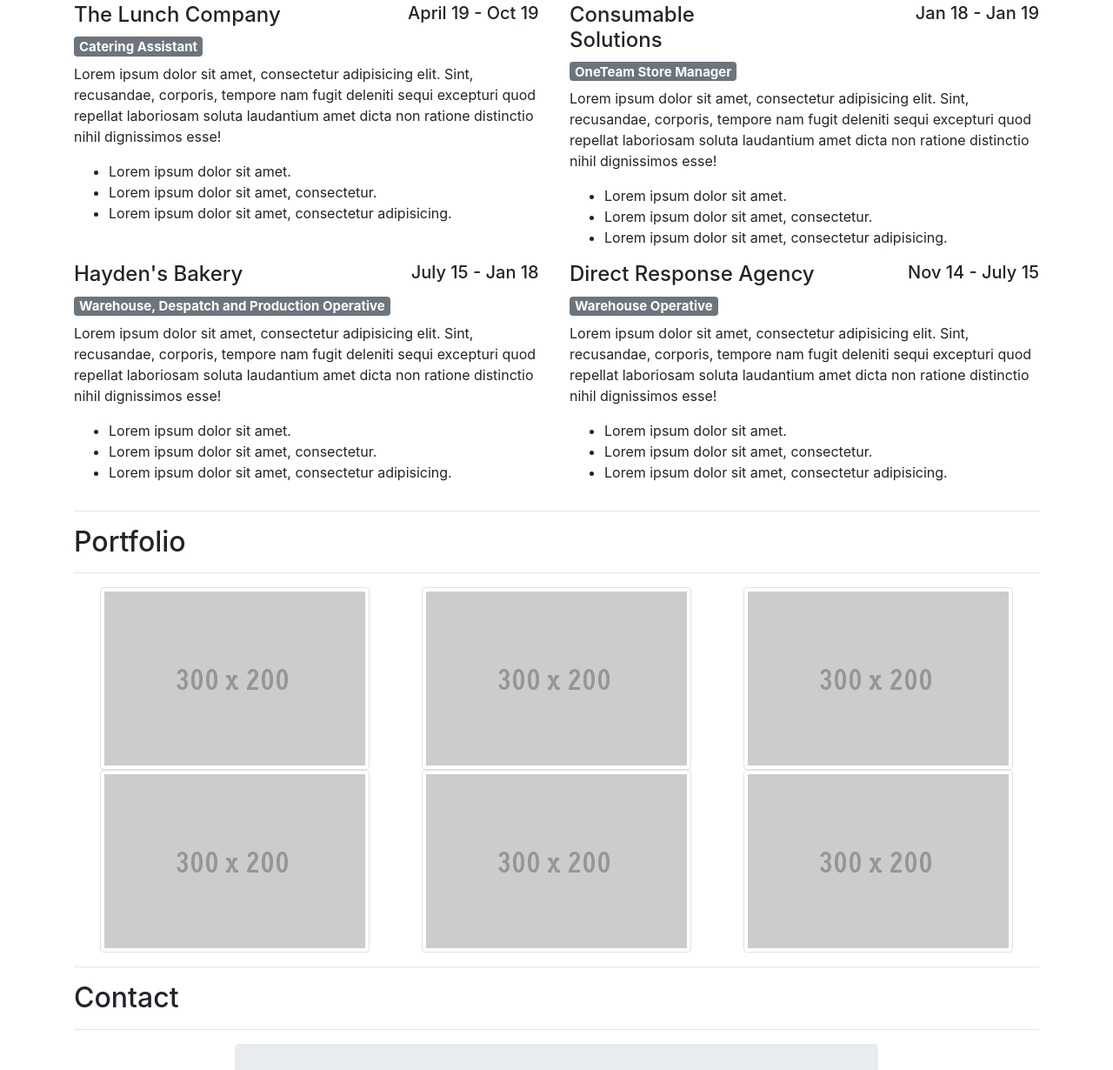
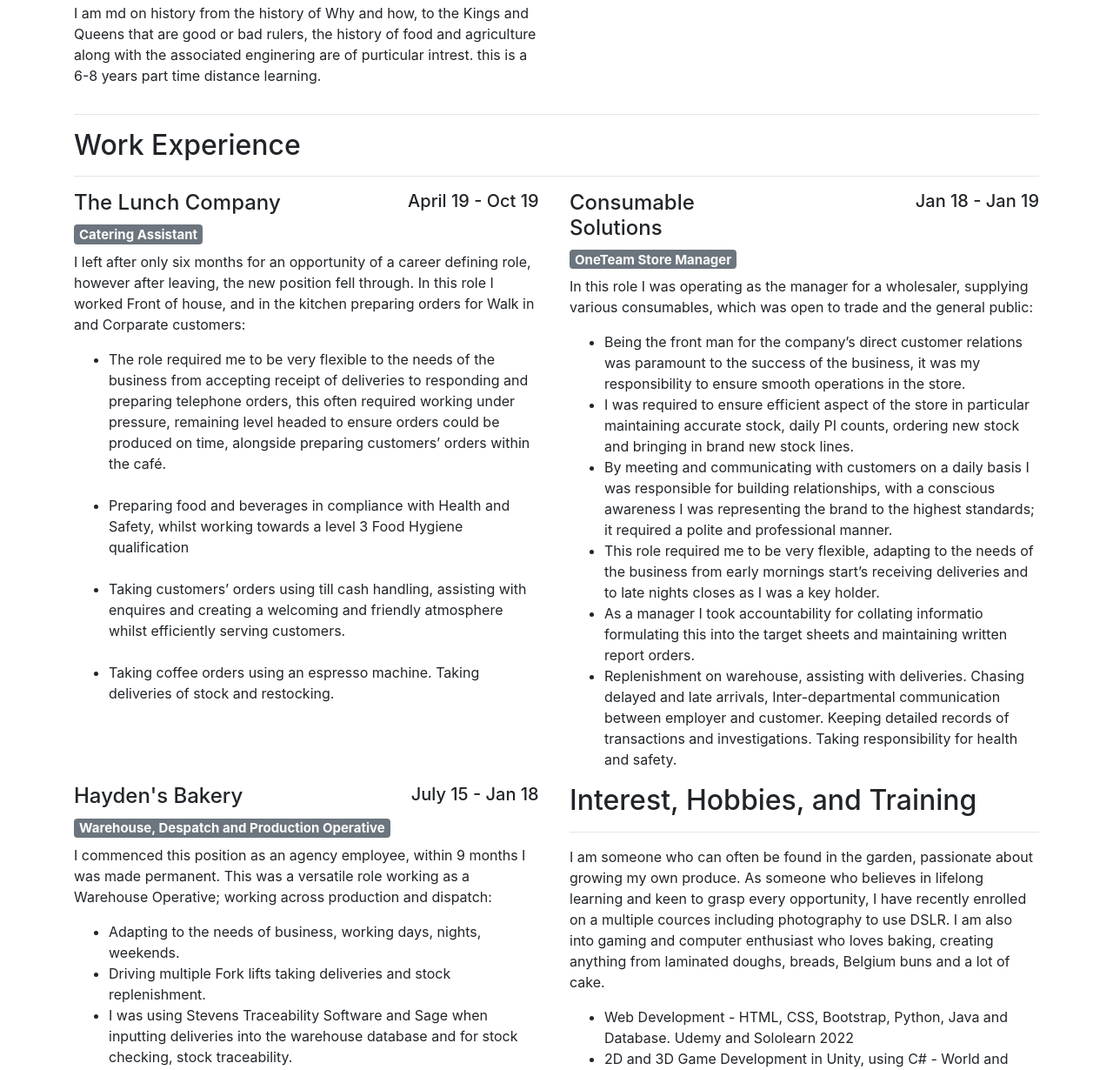
Before and after one commit to leotsmith/Portfolio, a plain HTML site: page index.html in a window 1280 px wide. Shown: the part 938-2168 px from the top of the page at 87% size. Drawn offline with Linux system fonts and the light colour scheme.

Commit message:
further information added to site

```diff
--- a/index.html
+++ b/index.html
@@ -26,8 +26,8 @@
             <img src="images/myimg.png" alt="My Image" width="118" height="115" class="mr-3 rounded">
             <div class="media-body">
               <h5 class="mt-0">Web Developer</h5>
-              Cras sit amet nibh libero, in gravida nulla. Nulla vel metus scelerisque ante sollicitudin. Cras purus odio, vestibulum in vulputate at, tempus viverra turpis. Fusce condimentum nunc ac nisi vulputate fringilla. Donec lacinia congue felis in faucibus.
-            </div>
+              <div>&nbsp;From my six years in  warehouse environments I possess an invaluable knowledge of customer service, products and business operations. Boasting a consistent, proven track record of successfully employing best practice, including confidently performing at a managerial level. My positive attitude and outgoing personality aid my ability to interact with colleagues and customers in an efficient and helpful manner. I thrive working with the public, dealing with queries and solving problems. I am a confident person, who is capable of  working on my own initiative, who is quick to learn new processes and procedures and able to multitask and work in a busy environment without compromising standards, whilst adapting to pressurised situations easily. I am always flexible in my approach to my work. With a constant desire to learn new skills and a clear objective of my future goals I am keen to develop my career within a progressive and responsive organisation.</div>
+</div>
           </div>
         </div>
         <div class="col-md-4 col-sm-12">
@@ -116,11 +116,12 @@
             </div>
           </div>
           <h5><span class="badge badge-secondary">Catering Assistant</span></h5>
-          <p>Lorem ipsum dolor sit amet, consectetur adipisicing elit. Sint, recusandae, corporis, tempore nam fugit deleniti sequi excepturi quod repellat laboriosam soluta laudantium amet dicta non ratione distinctio nihil dignissimos esse!</p>
+          <p>I left after only six months for an opportunity of a career defining role, however after leaving, the new position fell through. In this role I worked Front of house, and in the kitchen preparing orders for Walk in and Corparate customers:</p>
           <ul>
-            <li>Lorem ipsum dolor sit amet.</li>
-            <li>Lorem ipsum dolor sit amet, consectetur.</li>
-            <li>Lorem ipsum dolor sit amet, consectetur adipisicing.</li>
+            <li>The role required me to be very flexible to the needs of the business from accepting receipt of deliveries to responding and preparing telephone orders, this often required working under pressure, remaining level headed to ensure orders could be produced on time, alongside preparing customers’ orders within the café.</li><br>
+            <li>Preparing food and beverages in compliance with Health and Safety, whilst working towards a level 3 Food Hygiene qualification</li><br>
+            <li>Taking customers’ orders using till cash handling, assisting with enquires and creating a welcoming and friendly atmosphere whilst efficiently serving customers.</li><br>
+			  <li> Taking coffee orders using an espresso machine. Taking deliveries of stock and restocking.</li>
           </ul>
         </div>
         <div class="col-md-6 col-sm-12">
@@ -133,11 +134,14 @@
             </div>
           </div>
           <h5><span class="badge badge-secondary">OneTeam Store Manager</span></h5>
-          <p>Lorem ipsum dolor sit amet, consectetur adipisicing elit. Sint, recusandae, corporis, tempore nam fugit deleniti sequi excepturi quod repellat laboriosam soluta laudantium amet dicta non ratione distinctio nihil dignissimos esse!</p>
+          <p>In this role I was operating as the manager for a wholesaler, supplying various consumables, which was open to trade and the general public:</p>
           <ul>
-            <li>Lorem ipsum dolor sit amet.</li>
-            <li>Lorem ipsum dolor sit amet, consectetur.</li>
-            <li>Lorem ipsum dolor sit amet, consectetur adipisicing.</li>
+            <li>Being the front man for the company’s direct customer relations was paramount to the success of the business, it was my responsibility to ensure smooth operations in the store.</li>
+            <li>I was required to ensure efficient aspect of the store in particular maintaining accurate stock, daily PI counts, ordering new stock and bringing in brand new stock lines.</li>
+            <li>By meeting and communicating with customers on a daily basis I was responsible for building relationships, with a conscious awareness I was representing the brand to the highest standards; it required a polite and professional manner.</li>
+			  <li>This role required me to be very flexible, adapting to the needs of the business from early mornings start’s receiving deliveries and to late nights closes as I was a key holder.&nbsp; </li>
+			  <li>As a manager I took accountability for collating informatio  formulating this into the target sheets and maintaining written report orders. </li>
+			  <li>Replenishment on warehouse,  assisting with deliveries. Chasing delayed and  late arrivals, Inter-departmental communication between employer and customer.  Keeping detailed records of transactions and investigations.  Taking responsibility for health and safety.</li>
           </ul>
         </div>
       </div>
@@ -152,30 +156,34 @@
             </div>
           </div>
           <h5><span class="badge badge-secondary">Warehouse, Despatch and Production Operative</span></h5>
-          <p>Lorem ipsum dolor sit amet, consectetur adipisicing elit. Sint, recusandae, corporis, tempore nam fugit deleniti sequi excepturi quod repellat laboriosam soluta laudantium amet dicta non ratione distinctio nihil dignissimos esse!</p>
+          <p>I commenced this position as an agency employee, within 9 months I was made permanent. This was a versatile role working as a Warehouse Operative; working across production and dispatch:</p>
           <ul>
-            <li>Lorem ipsum dolor sit amet.</li>
-            <li>Lorem ipsum dolor sit amet, consectetur.</li>
-            <li>Lorem ipsum dolor sit amet, consectetur adipisicing.</li>
+            <li>Adapting to the needs of business, working days, nights, weekends.</li>
+            <li>Driving multiple Fork lifts taking deliveries and stock replenishment.</li>
+            <li>I was using Stevens Traceability Software and Sage when inputting deliveries into the warehouse database and for stock checking, stock traceability.</li>
+			<li>I have been trained in handling Allergens, CCP, COSHH, and HACCP. </li>
+			<li>Picking and shipping, Ambient, Chilled and Frozen stock for  customers. </li>
+			<li>Working as part of a team providing support and assistance to colleagues within a multi-cultural and diverse workforce, often requiring excellent communication skills.</li>
           </ul>
         </div>
         <div class="col-md-6 col-sm-12">
           <div class="row">
-            <div class="col-5 col-xl-7">
-              <h4>Direct Response Agency</h4>
-            </div>
-            <div class="col-6 col-xl-5"><span aria-hidden="true"></span>
-              <h5 class="text-right"><span aria-hidden="true">Nov 14 - July 15</span> </h5>
+            <div class="col-5 col-xl-12">
+              <h2 class="h2">Interest, Hobbies, and Training
+				<hr></h2>
             </div>
           </div>
-          <h5><span class="badge badge-secondary">Warehouse Operative</span></h5>
-          <p>Lorem ipsum dolor sit amet, consectetur adipisicing elit. Sint, recusandae, corporis, tempore nam fugit deleniti sequi excepturi quod repellat laboriosam soluta laudantium amet dicta non ratione distinctio nihil dignissimos esse!</p>
-          <ul>
-            <li>Lorem ipsum dolor sit amet.</li>
-            <li>Lorem ipsum dolor sit amet, consectetur.</li>
-            <li>Lorem ipsum dolor sit amet, consectetur adipisicing.</li>
-          </ul>
-        </div>
+
+          <p>I am someone who can often be found in the garden, passionate about growing my own produce. As someone who believes in lifelong learning and keen to grasp every opportunity, I have recently enrolled on a multiple cources including photography  to use DSLR. I am also into gaming and computer enthusiast who loves baking, creating anything from laminated doughs, breads, Belgium buns and a lot of cake.</p>
+        <Ul>
+		  <li>Web Development - HTML, CSS, Bootstrap, Python, Java and Database. Udemy and Sololearn 2022</li>
+			<li>2D and 3D Game Development in Unity, using C# - World and Charachure design. Udemy 2022</li>
+			<li>Level 3 Food Safety City and Guilds, Virtual College, Sept 2019</li>
+			<li>COSHH Inhouse training at Haydens Bakery, Dec 2017</li>
+			<li>Level 2 HACCP, John Acadamy, Dec 2017</li>
+			<li>ROSPA Accredited inhouse training - Health and safety Represenetative, Oct 2016</li>
+		</Ul>
+		</div>
       </div>
       <hr>
       <h2>Portfolio</h2>
```
